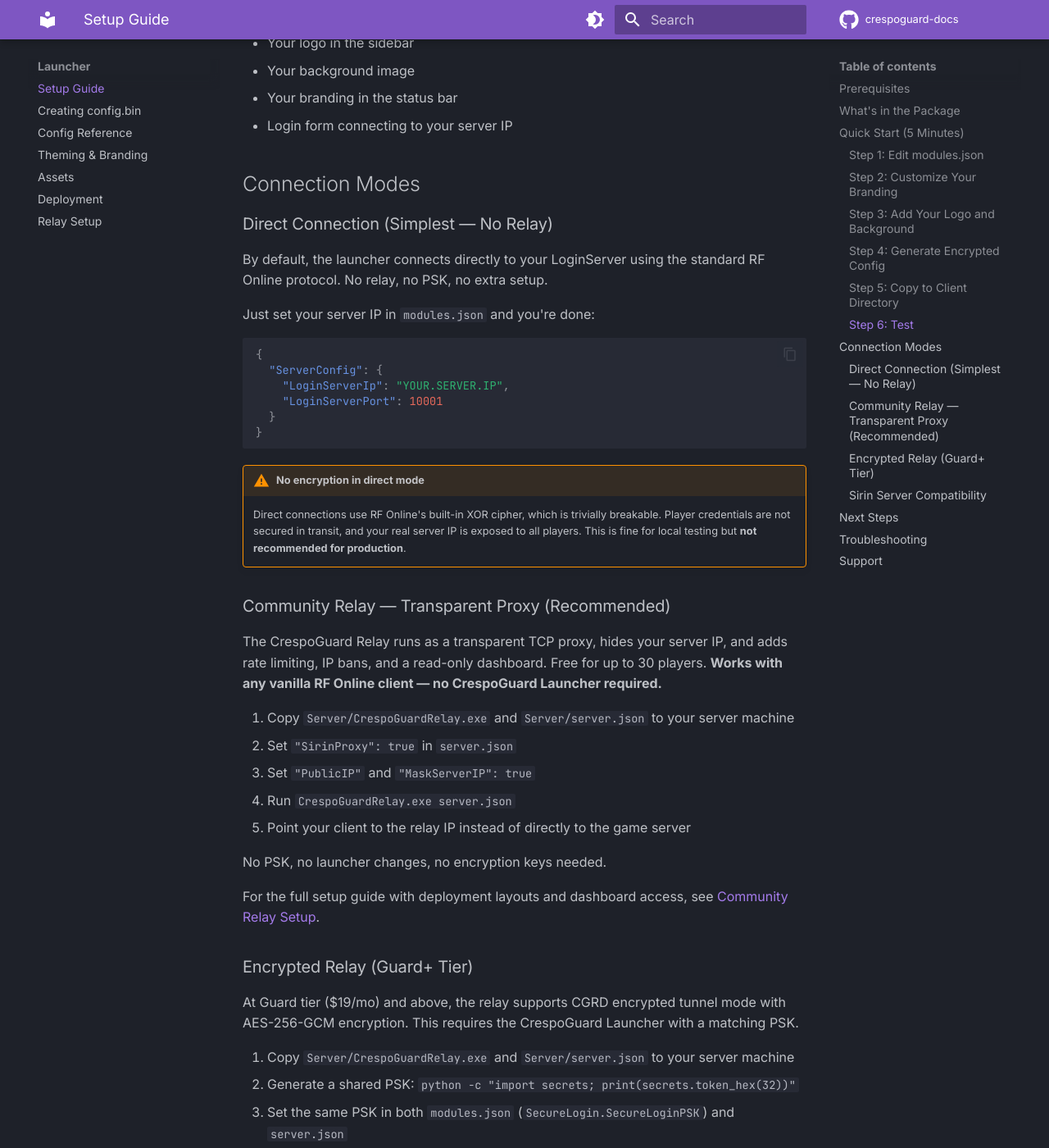
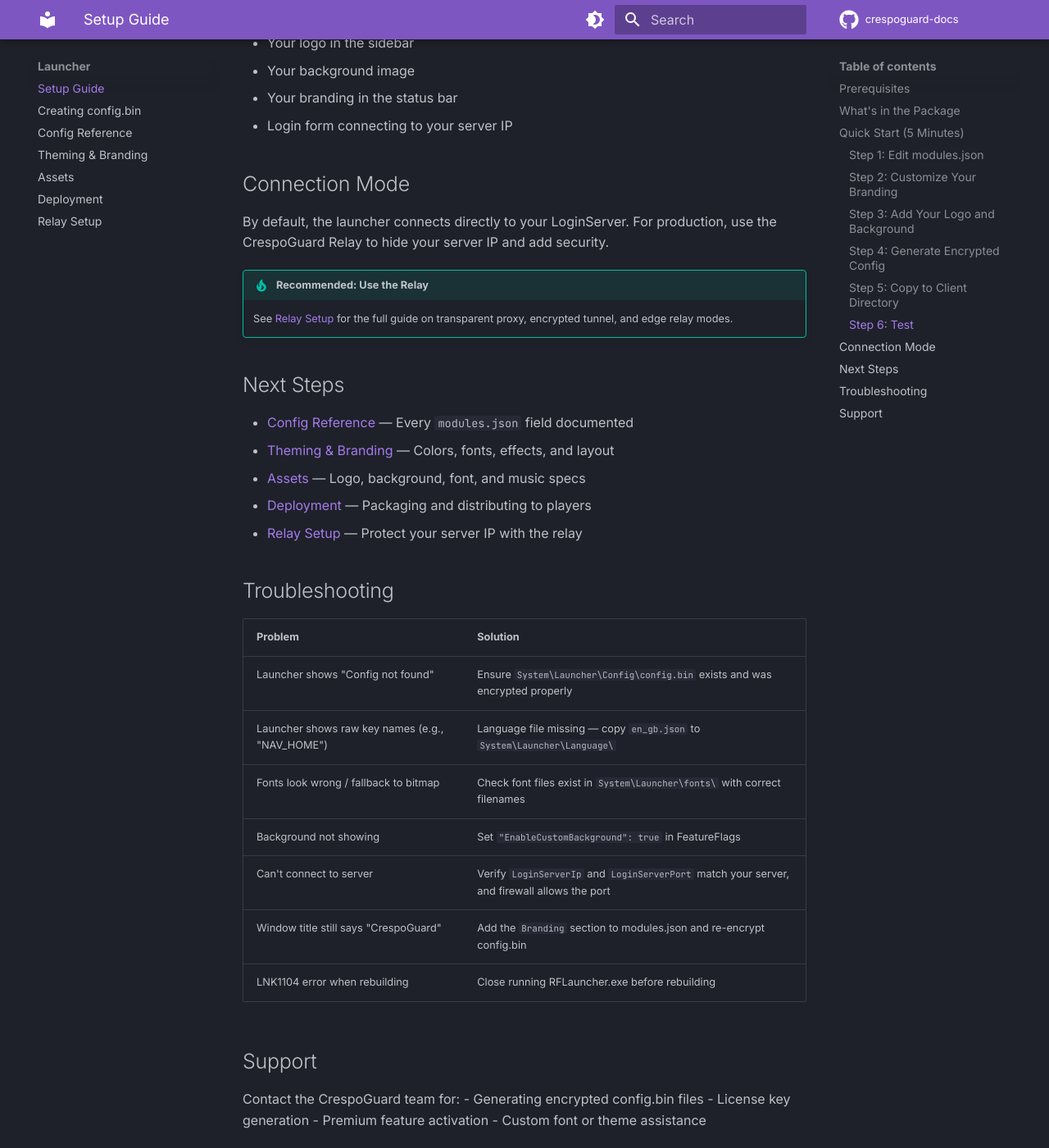
Before and after one commit to CrespoCyberConsultingLLC/crespoguard-docs, an MkDocs documentation site: the page built from docs/launcher/SETUP.md, in a window 1280 px wide and 1400 px high, scrolled down 2954 px. Shown: the whole window at 82% size. Built offline with MkDocs 1.6.1 and Material for MkDocs 9.7.7, drawn with Linux system fonts in a browser that asks for light colours; comment, search, counter and statistics services are not loaded; some of the changed text lies outside the part shown.

Commit message:
docs: add per-product setup pages, clean up launcher setup
- Added ZoneMod Setup Guide (prerequisites, deployment, config, ports, troubleshooting)
- Cleaned Launcher Setup — removed relay/connection mode details (now in Relay page)
- Each product now has its own dedicated setup page

Co-Authored-By: Claude Opus 4.6 (1M context) <noreply@anthropic.com>

````diff
--- a/docs/launcher/SETUP.md
+++ b/docs/launcher/SETUP.md
@@ -131,63 +131,22 @@ Launch `RFLauncher.exe` from the client directory. You should see:
 - Your branding in the status bar
 - Login form connecting to your server IP
 
-## Connection Modes
+## Connection Mode
 
-### Direct Connection (Simplest — No Relay)
+By default, the launcher connects directly to your LoginServer. For production,
+use the CrespoGuard Relay to hide your server IP and add security.
 
-By default, the launcher connects directly to your LoginServer using the standard RF Online protocol. No relay, no PSK, no extra setup.
-
-Just set your server IP in `modules.json` and you're done:
-
-```json
-{
-  "ServerConfig": {
-    "LoginServerIp": "YOUR.SERVER.IP",
-    "LoginServerPort": 10001
-  }
-}
-```
-
-!!! warning "No encryption in direct mode"
-    Direct connections use RF Online's built-in XOR cipher, which is trivially breakable. Player credentials are not secured in transit, and your real server IP is exposed to all players. This is fine for local testing but **not recommended for production**.
-
-### Community Relay — Transparent Proxy (Recommended)
-
-The CrespoGuard Relay runs as a transparent TCP proxy, hides your server IP, and adds rate limiting, IP bans, and a read-only dashboard. Free for up to 30 players. **Works with any vanilla RF Online client — no CrespoGuard Launcher required.**
-
-1. Copy `Server/CrespoGuardRelay.exe` and `Server/server.json` to your server machine
-2. Set `"SirinProxy": true` in `server.json`
-3. Set `"PublicIP"` and `"MaskServerIP": true`
-4. Run `CrespoGuardRelay.exe server.json`
-5. Point your client to the relay IP instead of directly to the game server
-
-No PSK, no launcher changes, no encryption keys needed.
-
-For the full setup guide with deployment layouts and dashboard access, see [Community Relay Setup](COMMUNITY_RELAY.md).
-
-### Encrypted Relay (Guard+ Tier)
-
-At Guard tier ($19/mo) and above, the relay supports CGRD encrypted tunnel mode with AES-256-GCM encryption. This requires the CrespoGuard Launcher with a matching PSK.
-
-1. Copy `Server/CrespoGuardRelay.exe` and `Server/server.json` to your server machine
-2. Generate a shared PSK: `python -c "import secrets; print(secrets.token_hex(32))"`
-3. Set the same PSK in both `modules.json` (`SecureLogin.SecureLoginPSK`) and `server.json`
-4. Run `CrespoGuardRelay.exe` on the server
-5. Set `"EnableSecureLogin": true` in modules.json and re-encrypt
-
-For full encrypted relay documentation, see [Premium Tiers](PREMIUM_TIERS.md).
-
-### Sirin Server Compatibility
-
-The Community relay's transparent proxy mode works with Sirin servers out of the box — it passes TCP traffic unmodified. Guard+ tiers add full Sirin SDK integration in the launcher for enhanced authentication bridging.
+!!! tip "Recommended: Use the Relay"
+    See [Relay Setup](RELAY.md) for the full guide on transparent proxy,
+    encrypted tunnel, and edge relay modes.
 
 ## Next Steps
 
-- [CONFIG_REFERENCE.md](CONFIG_REFERENCE.md) — Full configuration reference
-- [THEMING.md](THEMING.md) — Colors, fonts, effects, and layout customization
-- [FEATURES.md](FEATURES.md) — Community vs Premium feature comparison
-- [ASSETS.md](ASSETS.md) — Logo, background, font, and music specifications
-- [DEPLOYMENT.md](DEPLOYMENT.md) — Packaging and distributing to players
+- [Config Reference](CONFIG_REFERENCE.md) — Every `modules.json` field documented
+- [Theming & Branding](THEMING.md) — Colors, fonts, effects, and layout
+- [Assets](ASSETS.md) — Logo, background, font, and music specs
+- [Deployment](DEPLOYMENT.md) — Packaging and distributing to players
+- [Relay Setup](RELAY.md) — Protect your server IP with the relay
 
 ## Troubleshooting
 
--- a/mkdocs.yml
+++ b/mkdocs.yml
@@ -52,6 +52,7 @@ nav:
     - Deployment: launcher/DEPLOYMENT.md
     - Relay Setup: launcher/RELAY.md
   - ZoneMod:
+    - Setup Guide: zonemod/SETUP.md
     - Module Catalog: zonemod/CATALOG.md
     - Configuration Guide: zonemod/CONFIGURATION.md
     - GM Commands: zonemod/GM_COMMANDS.md
````
Also changed, not shown: docs/zonemod/SETUP.md (added, +203 -0 lines).
